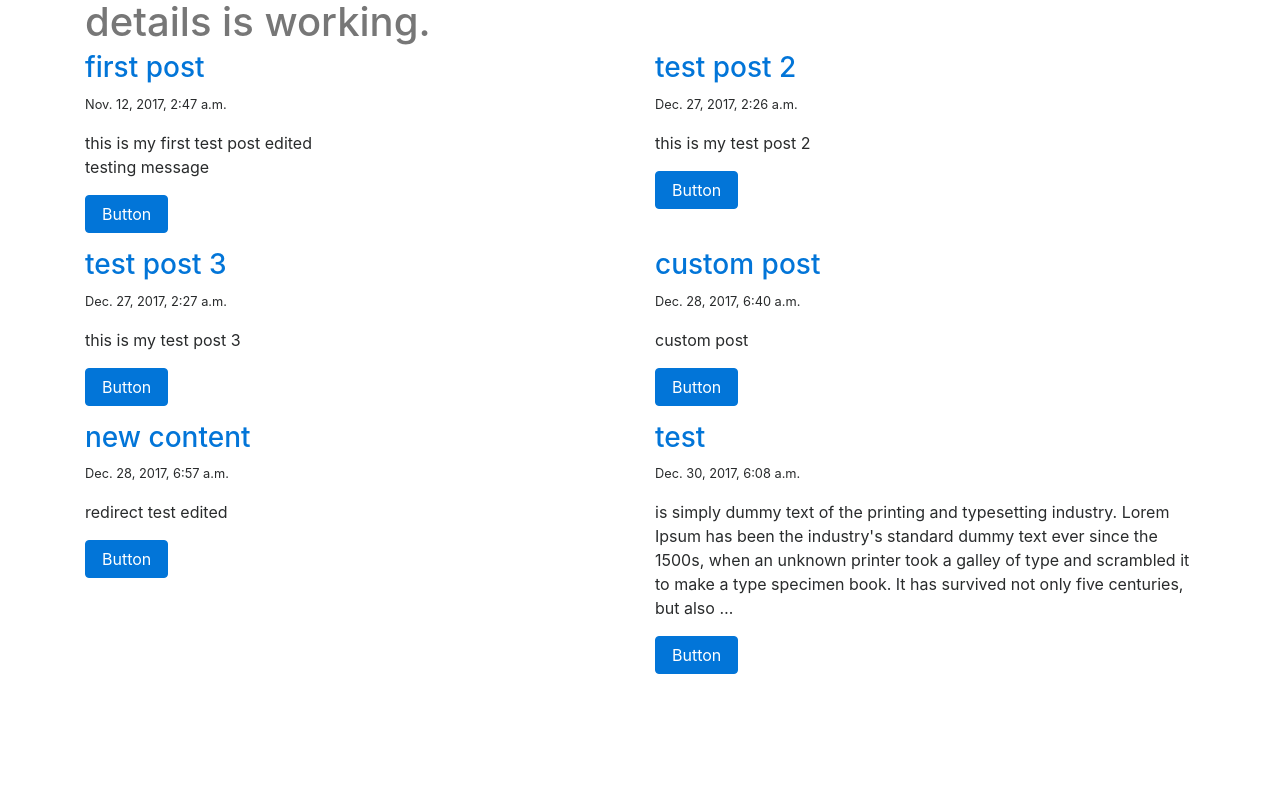
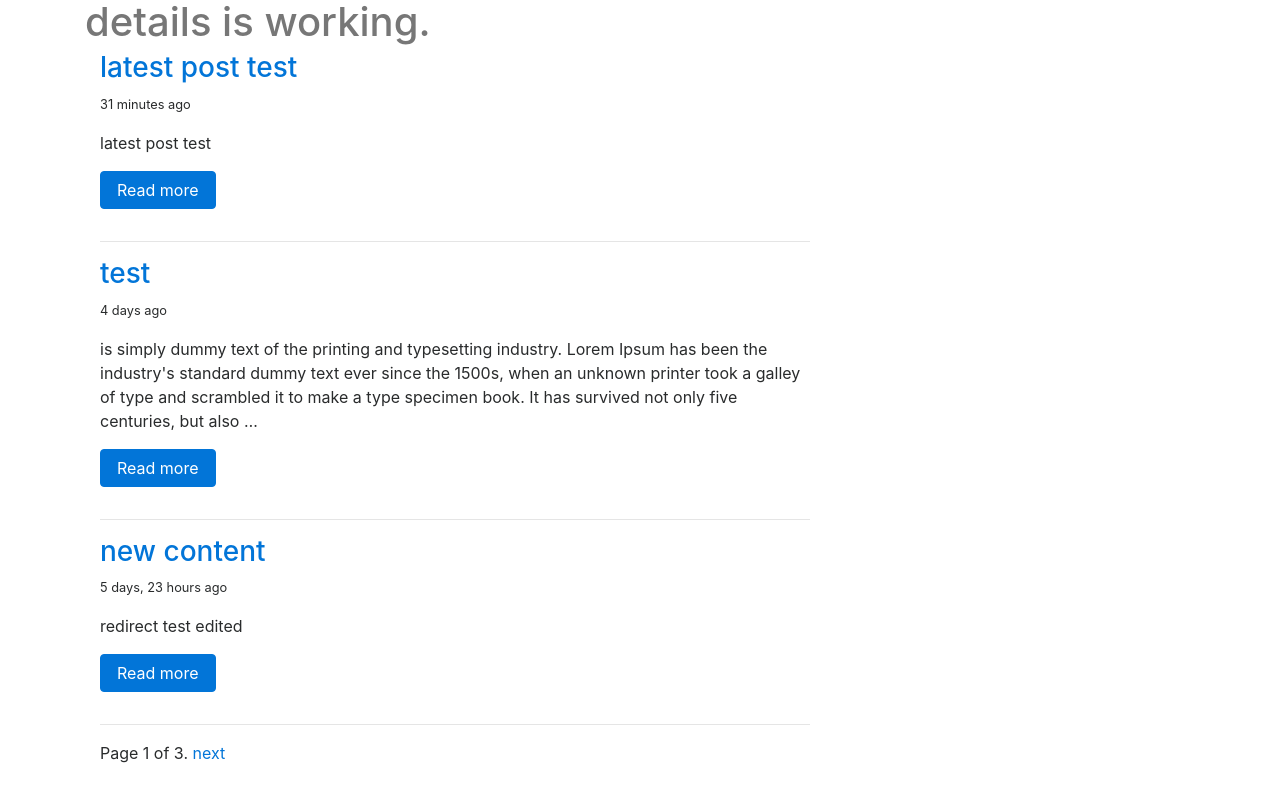
Before and after one commit to cgarjun/blogx, a Django app: the page made by blog/models.py in a window 1280 px wide. Run offline with Django 3.2, Linux system fonts and the light colour scheme; data comes from the database, SQL or seed files in the repository; some libraries are stand-ins or nearby versions.

Commit message:
pagination added

```diff
--- a/blog/models.py
+++ b/blog/models.py
@@ -19,3 +19,6 @@ class Post(models.Model):
 
 	def get_absolute_url(self):
 		return reverse("blog:post_detail", kwargs={'idx':self.id})
+
+	class Meta:
+		ordering = ['-created_at']
--- a/blog/templates/base.html
+++ b/blog/templates/base.html
@@ -25,6 +25,8 @@
 
 		{% endblock content%}
 	</div>
-	<script src="https://maxcdn.bootstrapcdn.com/bootstrap/4.0.0-beta.3/js/bootstrap.min.js" integrity="sha384-a5N7Y/aK3qNeh15eJKGWxsqtnX/wWdSZSKp+81YjTmS15nvnvxKHuzaWwXHDli+4" crossorigin="anonymous"></script>
+	<script src="https://code.jquery.com/jquery-3.2.1.slim.min.js" integrity="sha384-KJ3o2DKtIkvYIK3UENzmM7KCkRr/rE9/Qpg6aAZGJwFDMVNA/GpGFF93hXpG5KkN" crossorigin="anonymous"></script>
+<script src="https://cdnjs.cloudflare.com/ajax/libs/popper.js/1.12.9/umd/popper.min.js" integrity="sha384-ApNbgh9B+Y1QKtv3Rn7W3mgPxhU9K/ScQsAP7hUibX39j7fakFPskvXusvfa0b4Q" crossorigin="anonymous"></script>
+<script src="https://maxcdn.bootstrapcdn.com/bootstrap/4.0.0-beta.3/js/bootstrap.min.js" integrity="sha384-a5N7Y/aK3qNeh15eJKGWxsqtnX/wWdSZSKp+81YjTmS15nvnvxKHuzaWwXHDli+4" crossorigin="anonymous"></script>
 </body>
 </html>
--- a/blog/templates/index.html
+++ b/blog/templates/index.html
@@ -3,27 +3,38 @@
 {% extends "base.html" %}
 
 {% block content %}
-<div class="row">
+<div class="col-sm-8 col-offset-2">
 	{% for obj in object_list %}
-		<!-- <div class="col-sm-6">
-			</a><br>
-			<br>
-		</div> -->
-
-			<div class="col-sm-6">
+		<div class="row">
+			<div class="col-sm-12">
 				<div class="thumbnail">
 					<!-- <img src="" alt=""> -->
 					<div class="caption">
-						<h3><a href="{{ obj.get_absolute_url }}">{{obj.title}}</a> </h3> <small>{{ obj.created_at }}</small>
+						<h3><a href="{{ obj.get_absolute_url }}">{{obj.title}}</a> </h3> <small>{{ obj.created_at|timesince }} ago</small>
 						<p>{{obj.content | linebreaks | truncatewords:50}}</p>
 						<p>
-							<a href="#" class="btn btn-primary" role="button">Button</a>
+							<a href="#" class="btn btn-primary" role="button">Read more</a>
 						</p>
 					</div>
 				</div>
 			</div>
-		{% cycle "" "</div><div class='row'>" %}
+		</div>
+		<hr>
 	{% endfor %}
+	<div class="pagination">
+    <span class="step-links">
+        {% if object_list.has_previous %}
+            <a href="?page={{ object_list.previous_page_number }}">previous</a>
+        {% endif %}
+
+        <span class="current">
+            Page {{ object_list.number }} of {{ object_list.paginator.num_pages }}.
+        </span>
+
+        {% if object_list.has_next %}
+            <a href="?page={{ object_list.next_page_number }}">next</a>
+        {% endif %}
+    </span>
+	</div>
 </div>
-
 {% endblock content %}
--- a/blog/templates/post_detail.html
+++ b/blog/templates/post_detail.html
@@ -4,7 +4,7 @@
 
 {% block content %}
 
-	<div class="col-sm-6 col-sm-offset-3">
+	<div class="col-sm-12 col-sm-offset-4">
 
 	<hr>
 	<h3>{{instance.title}}</h3> <small>{{instance.created_at}}</small><br>
--- a/blog/views.py
+++ b/blog/views.py
@@ -3,6 +3,7 @@ from __future__ import unicode_literals
 from django.contrib import messages
 from django.shortcuts import render, get_object_or_404, redirect
 from django.http import HttpResponse, HttpResponseRedirect
+from django.core.paginator import Paginator, EmptyPage, PageNotAnInteger
 from blog.models import Post
 from blog.form import PostForm
 # Create your views here.
@@ -27,7 +28,18 @@ def post_detail(request, idx=None):
     return render(request, "post_detail.html", context)
 
 def post_list(request):
-    queryset = Post.objects.all()
+    queryset_all = Post.objects.all()
+    paginator = Paginator(queryset_all, 3)
+    page = request.GET.get('page')
+    try:
+        queryset = paginator.page(page)
+    except PageNotAnInteger:
+        # If page is not an integer, deliver first page.
+        queryset = paginator.page(1)
+    except EmptyPage:
+        # If page is out of range (e.g. 9999), deliver last page of results.
+        queryset = paginator.page(paginator.num_pages)
+
     context = {
     "object_list":queryset,
         "title": "details"
```
Also changed, not shown: blog/templates/post_form.html (+7 -8 lines), db.sqlite3.
